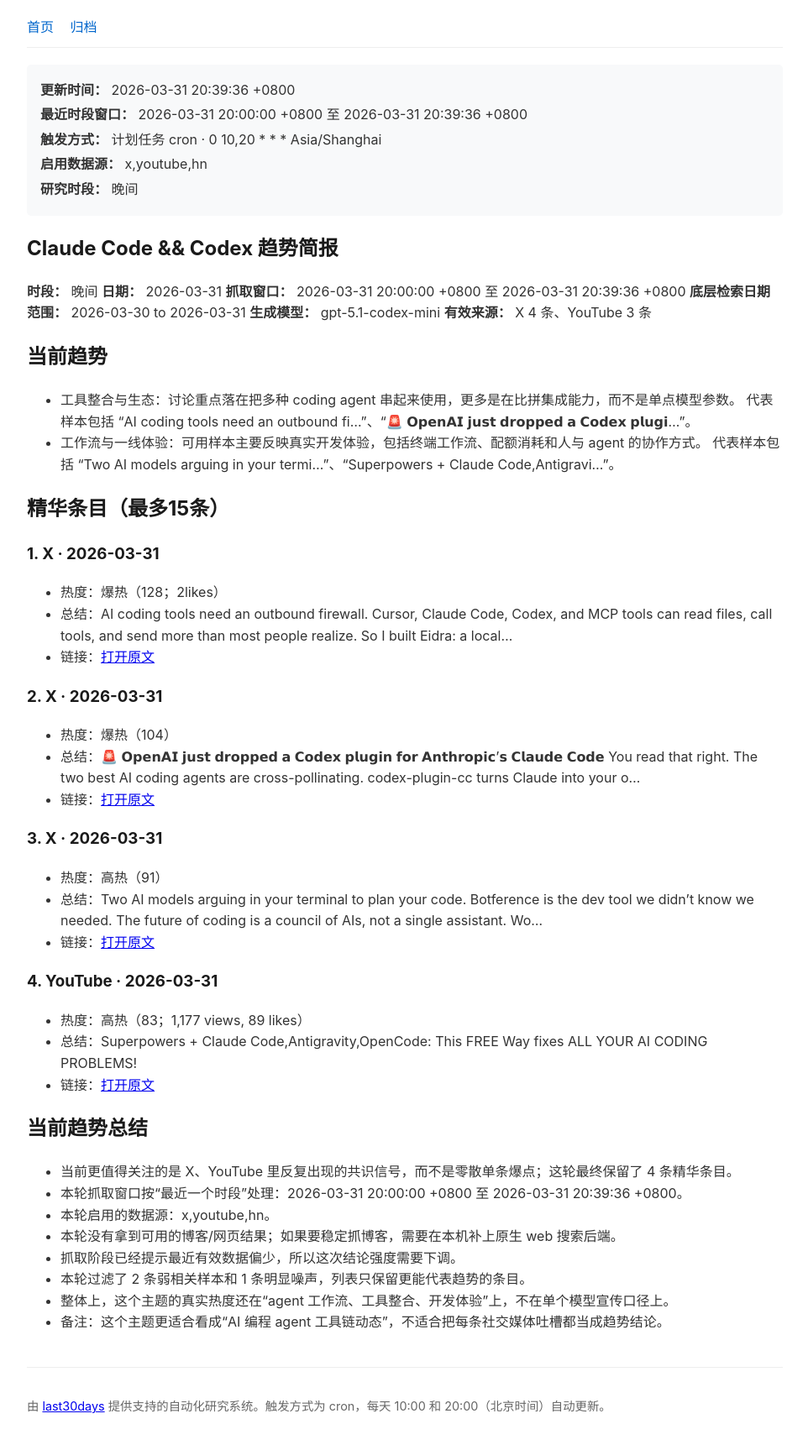
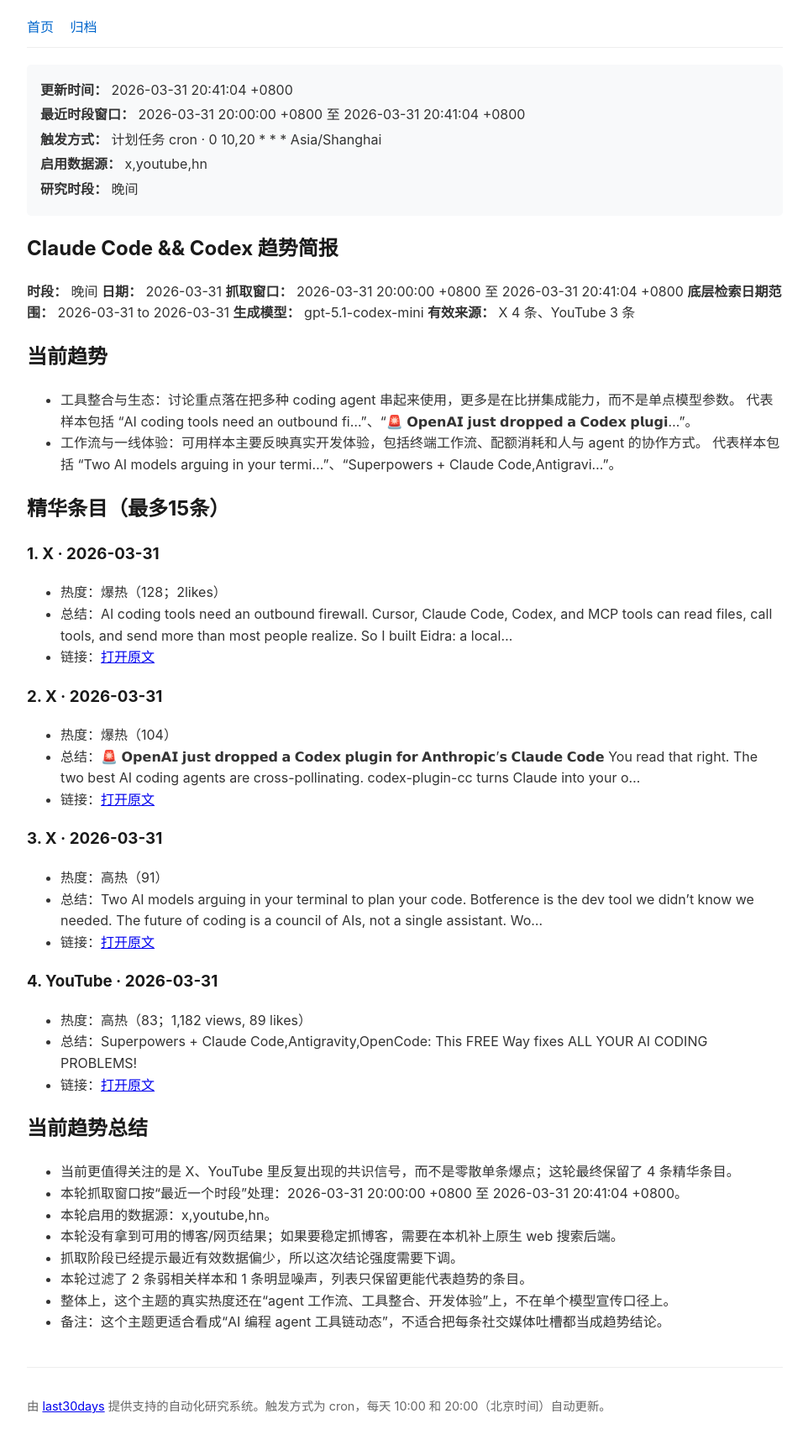
Before and after one commit to ZimengYuan/Report, a Jekyll site: the page built from _research/evening/01-claude-code-codex.md, in a window 1280 px wide. Shown: the whole page at 84% size, without its empty margins (158-1120 px from the left). Built offline with Jekyll 4.4.1, drawn with Linux system fonts in a browser that asks for light colours.

Commit message:
Research update: evening 2026-03-31 2041

```diff
--- a/_research/evening/01-claude-code-codex.md
+++ b/_research/evening/01-claude-code-codex.md
@@ -4,11 +4,11 @@
 type: "evening"
 public_report: true
 date: 2026-03-31
-updated_at: "2026-03-31 20:39:36 +0800"
+updated_at: "2026-03-31 20:41:04 +0800"
 trigger_mode: "cron"
 trigger_schedule: "0 10,20 * * * Asia/Shanghai"
 window_start: "2026-03-31 20:00:00 +0800"
-window_end: "2026-03-31 20:39:36 +0800"
+window_end: "2026-03-31 20:41:04 +0800"
 search_sources: "x,youtube,hn"
 permalink: /research/evening/claude-code-codex/
 ---
@@ -17,8 +17,8 @@
 
 **时段：** 晚间
 **日期：** 2026-03-31
-**抓取窗口：** 2026-03-31 20:00:00 +0800 至 2026-03-31 20:39:36 +0800
-**底层检索日期范围：** 2026-03-30 to 2026-03-31
+**抓取窗口：** 2026-03-31 20:00:00 +0800 至 2026-03-31 20:41:04 +0800
+**底层检索日期范围：** 2026-03-31 to 2026-03-31
 **生成模型：** gpt-5.1-codex-mini
 **有效来源：** X 4 条、YouTube 3 条
 
@@ -49,14 +49,14 @@
 
 ### 4. YouTube · 2026-03-31
 
-- 热度：高热（83；1,177 views, 89 likes）
+- 热度：高热（83；1,182 views, 89 likes）
 - 总结：Superpowers + Claude Code,Antigravity,OpenCode: This FREE Way fixes ALL YOUR AI CODING PROBLEMS!
 - 链接：[打开原文](https://www.youtube.com/watch?v=j79iwj0p66k)
 
 ## 当前趋势总结
 
 - 当前更值得关注的是 X、YouTube 里反复出现的共识信号，而不是零散单条爆点；这轮最终保留了 4 条精华条目。
-- 本轮抓取窗口按“最近一个时段”处理：2026-03-31 20:00:00 +0800 至 2026-03-31 20:39:36 +0800。
+- 本轮抓取窗口按“最近一个时段”处理：2026-03-31 20:00:00 +0800 至 2026-03-31 20:41:04 +0800。
 - 本轮启用的数据源：x,youtube,hn。
 - 本轮没有拿到可用的博客/网页结果；如果要稳定抓博客，需要在本机补上原生 web 搜索后端。
 - 抓取阶段已经提示最近有效数据偏少，所以这次结论强度需要下调。
```
Also changed, not shown: _research/evening/02-ai-overview.md (+5 -5 lines).
